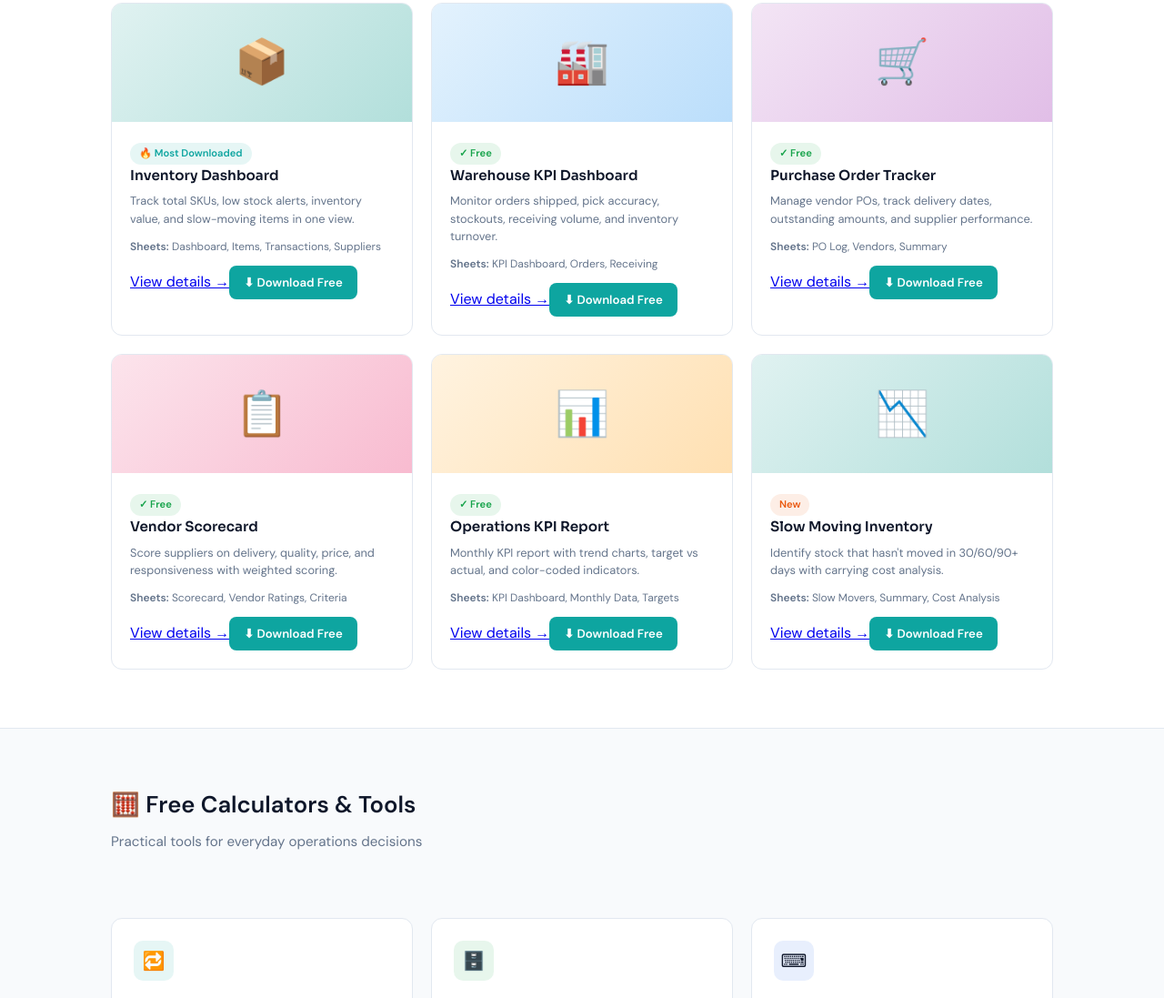
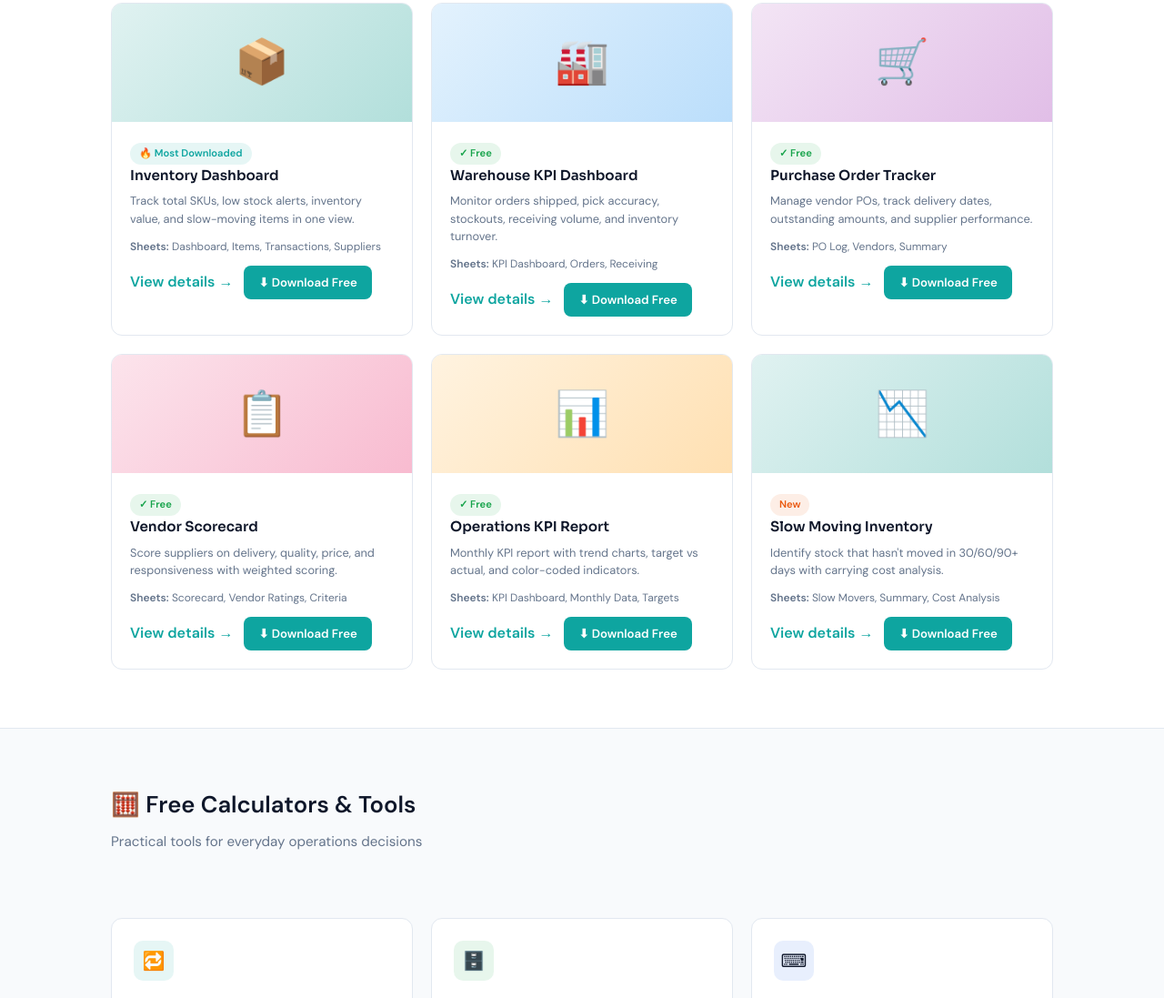
Before and after one commit to caichengxin/excelops, a plain HTML site: page index.html in a window 1280 px wide. Shown: the part 880-1977 px from the top of the page at 91% size. Drawn offline with Linux system fonts and the light colour scheme.

Commit message:
Add files via upload

```diff
--- a/css/style.css
+++ b/css/style.css
@@ -237,3 +237,13 @@ footer{background:var(--navy);color:#94a3b8;padding:3.5rem 2rem 1.5rem}
   .footer-grid{grid-template-columns:1fr}
   .hero-btns .btn{width:100%;justify-content:center}
 }
+
+
+.card-link {
+  display: inline-block;
+  margin-right: .75rem;
+  font-weight: 600;
+  color: var(--teal);
+  text-decoration: none;
+}
+.card-link:hover { text-decoration: underline; }
```
